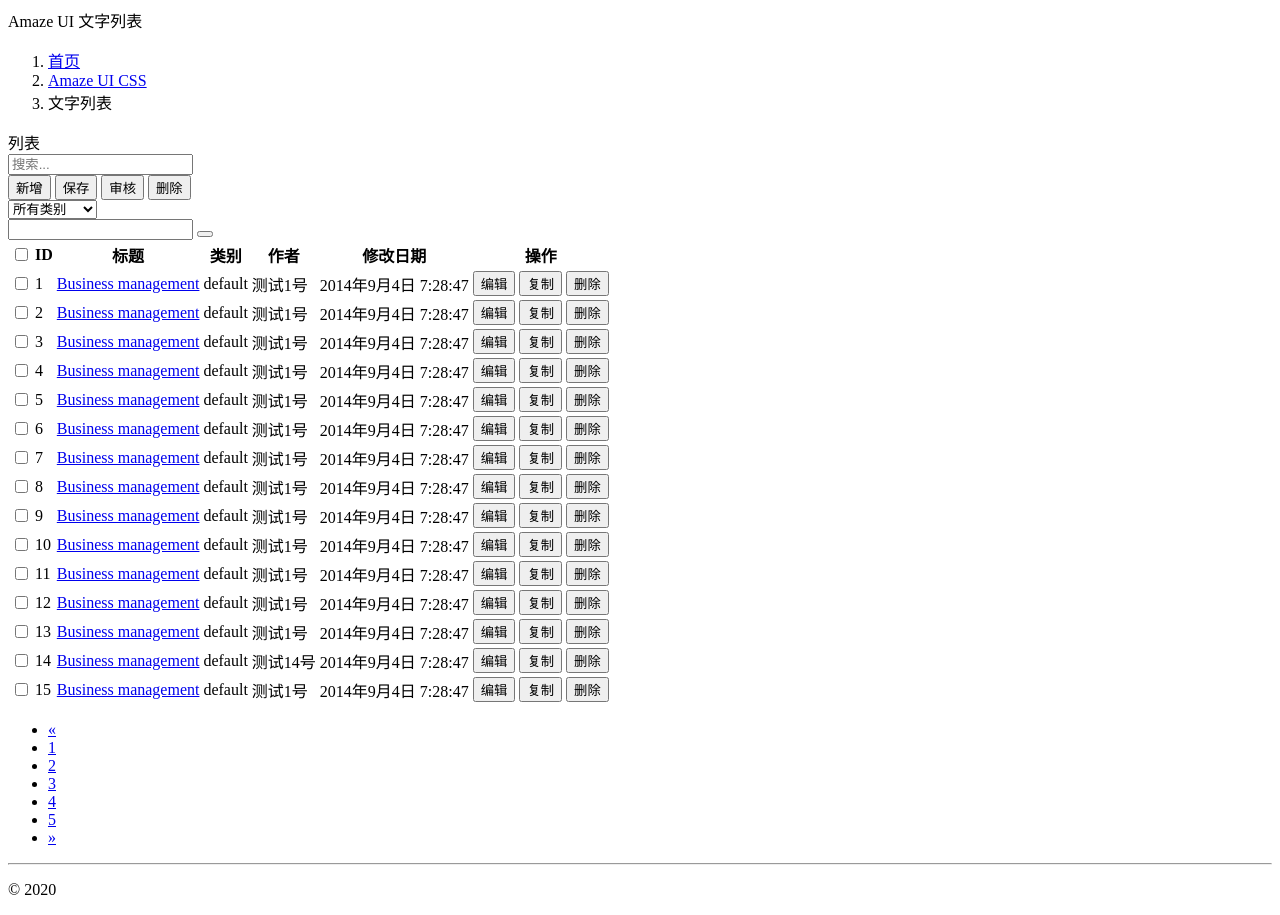
After one commit to sb-xionggapuo/DiyBackend, a Yii app: template backend/views/table-font/index.php in a window 1280 px wide. The commit adds this page. Run offline with PHP 8.4 and a stand-in for Yii, Linux system fonts and the light colour scheme; the template is opened without the code that fills it, so the values that code supplies are empty; some libraries are stand-ins or nearby versions.

Commit message:
新增文件

```diff
--- /dev/null
+++ b/backend/views/table-font/index.php
@@ -0,0 +1,367 @@
+<?php
+?>
+<div class="tpl-content-wrapper">
+    <div class="tpl-content-page-title">
+        Amaze UI 文字列表
+    </div>
+    <ol class="am-breadcrumb">
+        <li><a href="#" class="am-icon-home">首页</a></li>
+        <li><a href="#">Amaze UI CSS</a></li>
+        <li class="am-active">文字列表</li>
+    </ol>
+    <div class="tpl-portlet-components">
+        <div class="portlet-title">
+            <div class="caption font-green bold">
+                <span class="am-icon-code"></span> 列表
+            </div>
+            <div class="tpl-portlet-input tpl-fz-ml">
+                <div class="portlet-input input-small input-inline">
+                    <div class="input-icon right">
+                        <i class="am-icon-search"></i>
+                        <input type="text" class="form-control form-control-solid" placeholder="搜索..."> </div>
+                </div>
+            </div>
+
+
+        </div>
+        <div class="tpl-block">
+            <div class="am-g">
+                <div class="am-u-sm-12 am-u-md-6">
+                    <div class="am-btn-toolbar">
+                        <div class="am-btn-group am-btn-group-xs">
+                            <button type="button" class="am-btn am-btn-default am-btn-success"><span class="am-icon-plus"></span> 新增</button>
+                            <button type="button" class="am-btn am-btn-default am-btn-secondary"><span class="am-icon-save"></span> 保存</button>
+                            <button type="button" class="am-btn am-btn-default am-btn-warning"><span class="am-icon-archive"></span> 审核</button>
+                            <button type="button" class="am-btn am-btn-default am-btn-danger"><span class="am-icon-trash-o"></span> 删除</button>
+                        </div>
+                    </div>
+                </div>
+                <div class="am-u-sm-12 am-u-md-3">
+                    <div class="am-form-group">
+                        <select data-am-selected="{btnSize: 'sm'}">
+                            <option value="option1">所有类别</option>
+                            <option value="option2">IT业界</option>
+                            <option value="option3">数码产品</option>
+                            <option value="option3">笔记本电脑</option>
+                            <option value="option3">平板电脑</option>
+                            <option value="option3">只能手机</option>
+                            <option value="option3">超极本</option>
+                        </select>
+                    </div>
+                </div>
+                <div class="am-u-sm-12 am-u-md-3">
+                    <div class="am-input-group am-input-group-sm">
+                        <input type="text" class="am-form-field">
+                        <span class="am-input-group-btn">
+            <button class="am-btn  am-btn-default am-btn-success tpl-am-btn-success am-icon-search" type="button"></button>
+          </span>
+                    </div>
+                </div>
+            </div>
+            <div class="am-g">
+                <div class="am-u-sm-12">
+                    <form class="am-form">
+                        <table class="am-table am-table-striped am-table-hover table-main">
+                            <thead>
+                            <tr>
+                                <th class="table-check"><input type="checkbox" class="tpl-table-fz-check"></th>
+                                <th class="table-id">ID</th>
+                                <th class="table-title">标题</th>
+                                <th class="table-type">类别</th>
+                                <th class="table-author am-hide-sm-only">作者</th>
+                                <th class="table-date am-hide-sm-only">修改日期</th>
+                                <th class="table-set">操作</th>
+                            </tr>
+                            </thead>
+                            <tbody>
+                            <tr>
+                                <td><input type="checkbox"></td>
+                                <td>1</td>
+                                <td><a href="#">Business management</a></td>
+                                <td>default</td>
+                                <td class="am-hide-sm-only">测试1号</td>
+                                <td class="am-hide-sm-only">2014年9月4日 7:28:47</td>
+                                <td>
+                                    <div class="am-btn-toolbar">
+                                        <div class="am-btn-group am-btn-group-xs">
+                                            <button class="am-btn am-btn-default am-btn-xs am-text-secondary"><span class="am-icon-pencil-square-o"></span> 编辑</button>
+                                            <button class="am-btn am-btn-default am-btn-xs am-hide-sm-only"><span class="am-icon-copy"></span> 复制</button>
+                                            <button class="am-btn am-btn-default am-btn-xs am-text-danger am-hide-sm-only"><span class="am-icon-trash-o"></span> 删除</button>
+                                        </div>
+                                    </div>
+                                </td>
+                            </tr>
+                            <tr>
+                                <td><input type="checkbox"></td>
+                                <td>2</td>
+                                <td><a href="#">Business management</a></td>
+                                <td>default</td>
+                                <td class="am-hide-sm-only">测试1号</td>
+                                <td class="am-hide-sm-only">2014年9月4日 7:28:47</td>
+                                <td>
+                                    <div class="am-btn-toolbar">
+                                        <div class="am-btn-group am-btn-group-xs">
+                                            <button class="am-btn am-btn-default am-btn-xs am-text-secondary"><span class="am-icon-pencil-square-o"></span> 编辑</button>
+                                            <button class="am-btn am-btn-default am-btn-xs am-hide-sm-only"><span class="am-icon-copy"></span> 复制</button>
+                                            <button class="am-btn am-btn-default am-btn-xs am-text-danger am-hide-sm-only"><span class="am-icon-trash-o"></span> 删除</button>
+                                        </div>
+                                    </div>
+                                </td>
+                            </tr>
+                            <tr>
+                                <td><input type="checkbox"></td>
+                                <td>3</td>
+                                <td><a href="#">Business management</a></td>
+                                <td>default</td>
+                                <td class="am-hide-sm-only">测试1号</td>
+                                <td class="am-hide-sm-only">2014年9月4日 7:28:47</td>
+                                <td>
+                                    <div class="am-btn-toolbar">
+                                        <div class="am-btn-group am-btn-group-xs">
+                                            <button class="am-btn am-btn-default am-btn-xs am-text-secondary"><span class="am-icon-pencil-square-o"></span> 编辑</button>
+                                            <button class="am-btn am-btn-default am-btn-xs am-hide-sm-only"><span class="am-icon-copy"></span> 复制</button>
+                                            <button class="am-btn am-btn-default am-btn-xs am-text-danger am-hide-sm-only"><span class="am-icon-trash-o"></span> 删除</button>
+                                        </div>
+                                    </div>
+                                </td>
+                            </tr>
+                            <tr>
+                                <td><input type="checkbox"></td>
+                                <td>4</td>
+                                <td><a href="#">Business management</a></td>
+                                <td>default</td>
+                                <td class="am-hide-sm-only">测试1号</td>
+                                <td class="am-hide-sm-only">2014年9月4日 7:28:47</td>
+                                <td>
+                                    <div class="am-btn-toolbar">
+                                        <div class="am-btn-group am-btn-group-xs">
+                                            <button class="am-btn am-btn-default am-btn-xs am-text-secondary"><span class="am-icon-pencil-square-o"></span> 编辑</button>
+                                            <button class="am-btn am-btn-default am-btn-xs am-hide-sm-only"><span class="am-icon-copy"></span> 复制</button>
+                                            <button class="am-btn am-btn-default am-btn-xs am-text-danger am-hide-sm-only"><span class="am-icon-trash-o"></span> 删除</button>
+                                        </div>
+                                    </div>
+                                </td>
+                            </tr>
+                            <tr>
+                                <td><input type="checkbox"></td>
+                                <td>5</td>
+                                <td><a href="#">Business management</a></td>
+                                <td>default</td>
+                                <td class="am-hide-sm-only">测试1号</td>
+                                <td class="am-hide-sm-only">2014年9月4日 7:28:47</td>
+                                <td>
+                                    <div class="am-btn-toolbar">
+                                        <div class="am-btn-group am-btn-group-xs">
+                                            <button class="am-btn am-btn-default am-btn-xs am-text-secondary"><span class="am-icon-pencil-square-o"></span> 编辑</button>
+                                            <button class="am-btn am-btn-default am-btn-xs am-hide-sm-only"><span class="am-icon-copy"></span> 复制</button>
+                                            <button class="am-btn am-btn-default am-btn-xs am-text-danger am-hide-sm-only"><span class="am-icon-trash-o"></span> 删除</button>
+                                        </div>
+                                    </div>
+                                </td>
+                            </tr>
+                            <tr>
+                                <td><input type="checkbox"></td>
+                                <td>6</td>
+                                <td><a href="#">Business management</a></td>
+                                <td>default</td>
+                                <td class="am-hide-sm-only">测试1号</td>
+                                <td class="am-hide-sm-only">2014年9月4日 7:28:47</td>
+                                <td>
+                                    <div class="am-btn-toolbar">
+                                        <div class="am-btn-group am-btn-group-xs">
+                                            <button class="am-btn am-btn-default am-btn-xs am-text-secondary"><span class="am-icon-pencil-square-o"></span> 编辑</button>
+                                            <button class="am-btn am-btn-default am-btn-xs am-hide-sm-only"><span class="am-icon-copy"></span> 复制</button>
+                                            <button class="am-btn am-btn-default am-btn-xs am-text-danger am-hide-sm-only"><span class="am-icon-trash-o"></span> 删除</button>
+                                        </div>
+                                    </div>
+                                </td>
+                            </tr>
+                            <tr>
+                                <td><input type="checkbox"></td>
+                                <td>7</td>
+                                <td><a href="#">Business management</a></td>
+                                <td>default</td>
+                                <td class="am-hide-sm-only">测试1号</td>
+                                <td class="am-hide-sm-only">2014年9月4日 7:28:47</td>
+                                <td>
+                                    <div class="am-btn-toolbar">
+                                        <div class="am-btn-group am-btn-group-xs">
+                                            <button class="am-btn am-btn-default am-btn-xs am-text-secondary"><span class="am-icon-pencil-square-o"></span> 编辑</button>
+                                            <button class="am-btn am-btn-default am-btn-xs am-hide-sm-only"><span class="am-icon-copy"></span> 复制</button>
+                                            <button class="am-btn am-btn-default am-btn-xs am-text-danger am-hide-sm-only"><span class="am-icon-trash-o"></span> 删除</button>
+                                        </div>
+                                    </div>
+                                </td>
+                            </tr>
+                            <tr>
+                                <td><input type="checkbox"></td>
+                                <td>8</td>
+                                <td><a href="#">Business management</a></td>
+                                <td>default</td>
+                                <td class="am-hide-sm-only">测试1号</td>
+                                <td class="am-hide-sm-only">2014年9月4日 7:28:47</td>
+                                <td>
+                                    <div class="am-btn-toolbar">
+                                        <div class="am-btn-group am-btn-group-xs">
+                                            <button class="am-btn am-btn-default am-btn-xs am-text-secondary"><span class="am-icon-pencil-square-o"></span> 编辑</button>
+                                            <button class="am-btn am-btn-default am-btn-xs am-hide-sm-only"><span class="am-icon-copy"></span> 复制</button>
+                                            <button class="am-btn am-btn-default am-btn-xs am-text-danger am-hide-sm-only"><span class="am-icon-trash-o"></span> 删除</button>
+                                        </div>
+                                    </div>
+                                </td>
+                            </tr>
+                            <tr>
+                                <td><input type="checkbox"></td>
+                                <td>9</td>
+                                <td><a href="#">Business management</a></td>
+                                <td>default</td>
+                                <td class="am-hide-sm-only">测试1号</td>
+                                <td class="am-hide-sm-only">2014年9月4日 7:28:47</td>
+                                <td>
+                                    <div class="am-btn-toolbar">
+                                        <div class="am-btn-group am-btn-group-xs">
+                                            <button class="am-btn am-btn-default am-btn-xs am-text-secondary"><span class="am-icon-pencil-square-o"></span> 编辑</button>
+                                            <button class="am-btn am-btn-default am-btn-xs am-hide-sm-only"><span class="am-icon-copy"></span> 复制</button>
+                                            <button class="am-btn am-btn-default am-btn-xs am-text-danger am-hide-sm-only"><span class="am-icon-trash-o"></span> 删除</button>
+                                        </div>
+                                    </div>
+                                </td>
+                            </tr>
+                            <tr>
+                                <td><input type="checkbox"></td>
+                                <td>10</td>
+                                <td><a href="#">Business management</a></td>
+                                <td>default</td>
+                                <td class="am-hide-sm-only">测试1号</td>
+                                <td class="am-hide-sm-only">2014年9月4日 7:28:47</td>
+                                <td>
+                                    <div class="am-btn-toolbar">
+                                        <div class="am-btn-group am-btn-group-xs">
+                                            <button class="am-btn am-btn-default am-btn-xs am-text-secondary"><span class="am-icon-pencil-square-o"></span> 编辑</button>
+                                            <button class="am-btn am-btn-default am-btn-xs am-hide-sm-only"><span class="am-icon-copy"></span> 复制</button>
+                                            <button class="am-btn am-btn-default am-btn-xs am-text-danger am-hide-sm-only"><span class="am-icon-trash-o"></span> 删除</button>
+                                        </div>
+                                    </div>
+                                </td>
+                            </tr>
+                            <tr>
+                                <td><input type="checkbox"></td>
+                                <td>11</td>
+                                <td><a href="#">Business management</a></td>
+                                <td>default</td>
+                                <td class="am-hide-sm-only">测试1号</td>
+                                <td class="am-hide-sm-only">2014年9月4日 7:28:47</td>
+                                <td>
+                                    <div class="am-btn-toolbar">
+                                        <div class="am-btn-group am-btn-group-xs">
+                                            <button class="am-btn am-btn-default am-btn-xs am-text-secondary"><span class="am-icon-pencil-square-o"></span> 编辑</button>
+                                            <button class="am-btn am-btn-default am-btn-xs am-hide-sm-only"><span class="am-icon-copy"></span> 复制</button>
+                                            <button class="am-btn am-btn-default am-btn-xs am-text-danger am-hide-sm-only"><span class="am-icon-trash-o"></span> 删除</button>
+                                        </div>
+                                    </div>
+                                </td>
+                            </tr>
+                            <tr>
+                                <td><input type="checkbox"></td>
+                                <td>12</td>
+                                <td><a href="#">Business management</a></td>
+                                <td>default</td>
+                                <td class="am-hide-sm-only">测试1号</td>
+                                <td class="am-hide-sm-only">2014年9月4日 7:28:47</td>
+                                <td>
+                                    <div class="am-btn-toolbar">
+                                        <div class="am-btn-group am-btn-group-xs">
+                                            <button class="am-btn am-btn-default am-btn-xs am-text-secondary"><span class="am-icon-pencil-square-o"></span> 编辑</button>
+                                            <button class="am-btn am-btn-default am-btn-xs am-hide-sm-only"><span class="am-icon-copy"></span> 复制</button>
+                                            <button class="am-btn am-btn-default am-btn-xs am-text-danger am-hide-sm-only"><span class="am-icon-trash-o"></span> 删除</button>
+                                        </div>
+                                    </div>
+                                </td>
+                            </tr>
+                            <tr>
+                                <td><input type="checkbox"></td>
+                                <td>13</td>
+                                <td><a href="#">Business management</a></td>
+                                <td>default</td>
+                                <td class="am-hide-sm-only">测试1号</td>
+                                <td class="am-hide-sm-only">2014年9月4日 7:28:47</td>
+                                <td>
+                                    <div class="am-btn-toolbar">
+                                        <div class="am-btn-group am-btn-group-xs">
+                                            <button class="am-btn am-btn-default am-btn-xs am-text-secondary"><span class="am-icon-pencil-square-o"></span> 编辑</button>
+                                            <button class="am-btn am-btn-default am-btn-xs am-hide-sm-only"><span class="am-icon-copy"></span> 复制</button>
+                                            <button class="am-btn am-btn-default am-btn-xs am-text-danger am-hide-sm-only"><span class="am-icon-trash-o"></span> 删除</button>
+                                        </div>
+                                    </div>
+                                </td>
+                            </tr>
+                            <tr>
+                                <td><input type="checkbox"></td>
+                                <td>14</td>
+                                <td><a href="#">Business management</a></td>
+                                <td>default</td>
+                                <td class="am-hide-sm-only">测试14号</td>
+                                <td class="am-hide-sm-only">2014年9月4日 7:28:47</td>
+                                <td>
+                                    <div class="am-btn-toolbar">
+                                        <div class="am-btn-group am-btn-group-xs">
+                                            <button class="am-btn am-btn-default am-btn-xs am-text-secondary"><span class="am-icon-pencil-square-o"></span> 编辑</button>
+                                            <button class="am-btn am-btn-default am-btn-xs am-hide-sm-only"><span class="am-icon-copy"></span> 复制</button>
+                                            <button class="am-btn am-btn-default am-btn-xs am-text-danger am-hide-sm-only"><span class="am-icon-trash-o"></span> 删除</button>
+                                        </div>
+                                    </div>
+                                </td>
+                            </tr>
+                            <tr>
+                                <td><input type="checkbox"></td>
+                                <td>15</td>
+                                <td><a href="#">Business management</a></td>
+                                <td>default</td>
+                                <td class="am-hide-sm-only">测试1号</td>
+                                <td class="am-hide-sm-only">2014年9月4日 7:28:47</td>
+                                <td>
+                                    <div class="am-btn-toolbar">
+                                        <div class="am-btn-group am-btn-group-xs">
+                                            <button class="am-btn am-btn-default am-btn-xs am-text-secondary"><span class="am-icon-pencil-square-o"></span> 编辑</button>
+                                            <button class="am-btn am-btn-default am-btn-xs am-hide-sm-only"><span class="am-icon-copy"></span> 复制</button>
+                                            <button class="am-btn am-btn-default am-btn-xs am-text-danger am-hide-sm-only"><span class="am-icon-trash-o"></span> 删除</button>
+                                        </div>
+                                    </div>
+                                </td>
+                            </tr>
+                            </tbody>
+                        </table>
+                        <div class="am-cf">
+
+                            <div class="am-fr">
+                                <ul class="am-pagination tpl-pagination">
+                                    <li class="am-disabled"><a href="#">«</a></li>
+                                    <li class="am-active"><a href="#">1</a></li>
+                                    <li><a href="#">2</a></li>
+                                    <li><a href="#">3</a></li>
+                                    <li><a href="#">4</a></li>
+                                    <li><a href="#">5</a></li>
+                                    <li><a href="#">»</a></li>
+                                </ul>
+                            </div>
+                        </div>
+                        <hr>
+
+                    </form>
+                </div>
+
+            </div>
+        </div>
+        <div class="tpl-alert"></div>
+    </div>
+
+
+
+
+
+
+
+
+
+
+</div>
```
Also changed, not shown: backend/controllers/ChartController.php (added, +15 -0 lines), backend/controllers/IndexController.php (+16 -0 lines), backend/controllers/SiteController.php (+4 -3 lines), backend/controllers/TableFontController.php (added, +14 -0 lines), backend/controllers/TableImageController.php (added, +14 -0 lines), backend/views/chart/index.php (added, +97 -0 lines), backend/views/layouts/backend_main.php (+10 -11 lines), backend/views/site/login.php (+53 -26 lines), common/config/main.php (+5 -5 lines).
